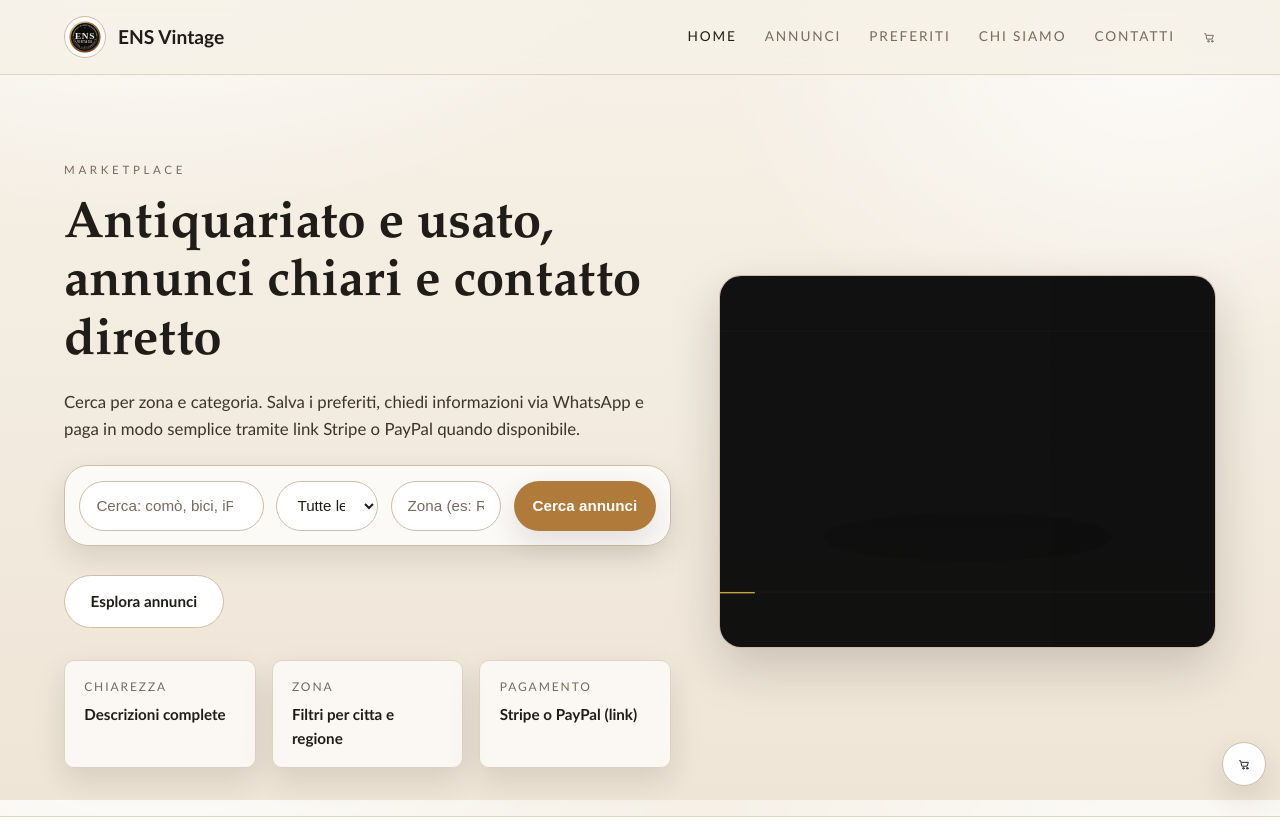
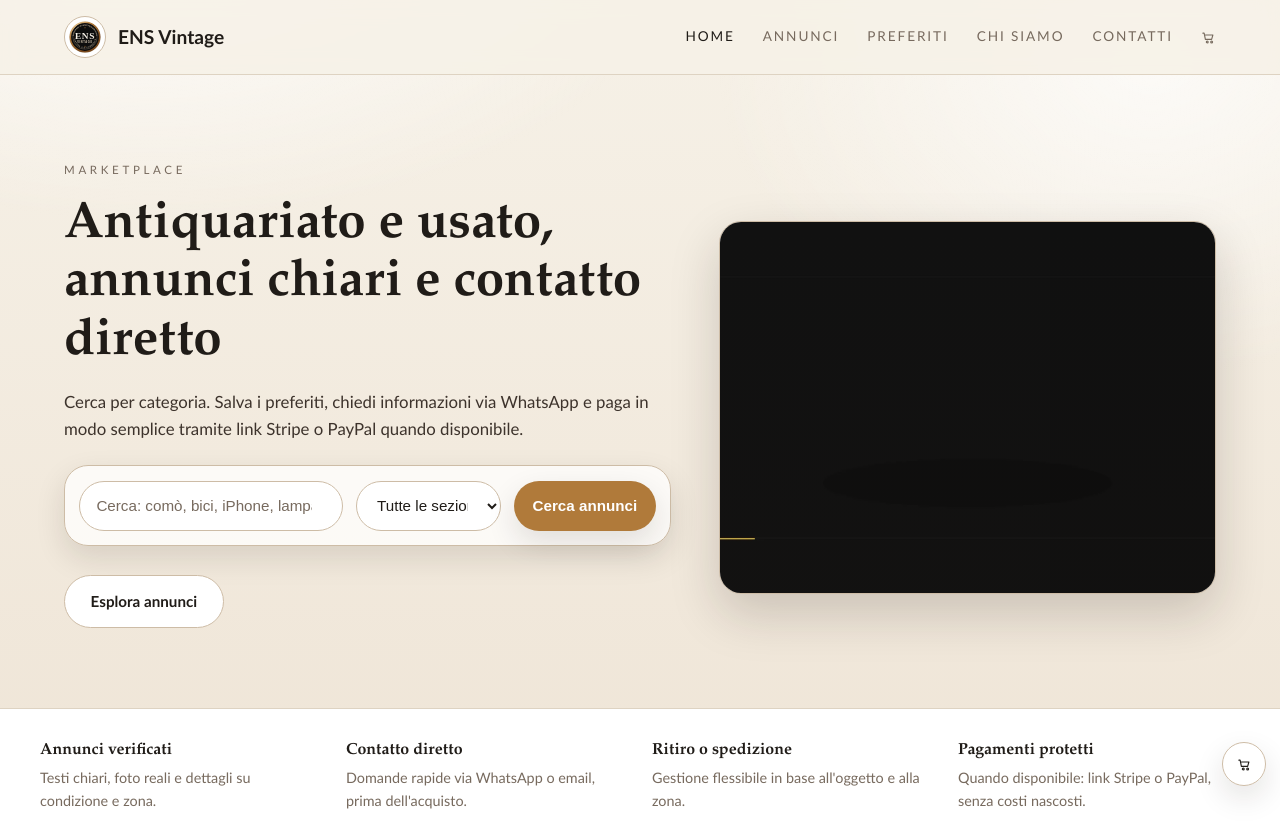
Before and after one commit to Egly87/ensantiquarato.github.io, a website: page index.html in a window 1280 px wide. Shown: the top 829 px of the page. Drawn offline with Linux system fonts and the light colour scheme.

Commit message:
Refine home filters and enlarge cart icon

```diff
--- a/css/styles.css
+++ b/css/styles.css
@@ -240,8 +240,8 @@ a:hover {
 }
 
 .cart-icon-svg {
-  width: 13px;
-  height: 13px;
+  width: 15px;
+  height: 15px;
   stroke: currentColor;
   stroke-width: 1.8;
   fill: none;
@@ -389,7 +389,7 @@ a:hover {
 .hero-search {
   margin: 1.4rem 0 1rem;
   display: grid;
-  grid-template-columns: 2fr 1.1fr 1.2fr auto;
+  grid-template-columns: 2fr 1.1fr auto;
   gap: 0.8rem;
   padding: 0.9rem;
   border-radius: calc(var(--radius) + 8px);
--- a/index.html
+++ b/index.html
@@ -41,7 +41,7 @@
           <div class="reveal">
             <span class="hero-kicker">Marketplace</span>
             <h1 class="hero-title">Antiquariato e usato, annunci chiari e contatto diretto</h1>
-            <p class="hero-copy">Cerca per zona e categoria. Salva i preferiti, chiedi informazioni via WhatsApp e paga in modo semplice tramite link Stripe o PayPal quando disponibile.</p>
+            <p class="hero-copy">Cerca per categoria. Salva i preferiti, chiedi informazioni via WhatsApp e paga in modo semplice tramite link Stripe o PayPal quando disponibile.</p>
 
             <form id="home-search-form" class="hero-search" autocomplete="off">
               <label for="home-q" class="sr-only">Cosa cerchi</label>
@@ -54,28 +54,11 @@
                 <option value="usato">Usato</option>
               </select>
 
-              <label for="home-location" class="sr-only">Zona</label>
-              <input id="home-location" type="text" placeholder="Zona (es: Roma, Milano...)" aria-label="Zona">
-
               <button class="btn btn-primary" type="submit">Cerca annunci</button>
             </form>
 
             <div class="hero-actions">
               <a href="catalogo.html" class="btn btn-secondary">Esplora annunci</a>
-            </div>
-            <div class="hero-highlights">
-              <div class="hero-highlight">
-                <span>Chiarezza</span>
-                <strong>Descrizioni complete</strong>
-              </div>
-              <div class="hero-highlight">
-                <span>Zona</span>
-                <strong>Filtri per citta e regione</strong>
-              </div>
-              <div class="hero-highlight">
-                <span>Pagamento</span>
-                <strong>Stripe o PayPal (link)</strong>
-              </div>
             </div>
           </div>
           <div class="hero-image reveal">
--- a/js/app.js
+++ b/js/app.js
@@ -840,11 +840,9 @@ const app = {
         e.preventDefault();
         const q = document.getElementById('home-q')?.value.trim() || '';
         const section = document.getElementById('home-section')?.value || '';
-        const location = document.getElementById('home-location')?.value.trim() || '';
         const params = new URLSearchParams();
         if (q) params.set('q', q);
         if (section) params.set('section', section);
-        if (location) params.set('location', location);
         const hash = params.toString();
         window.location.href = `catalogo.html${hash ? `#${hash}` : ''}`;
       });
```
